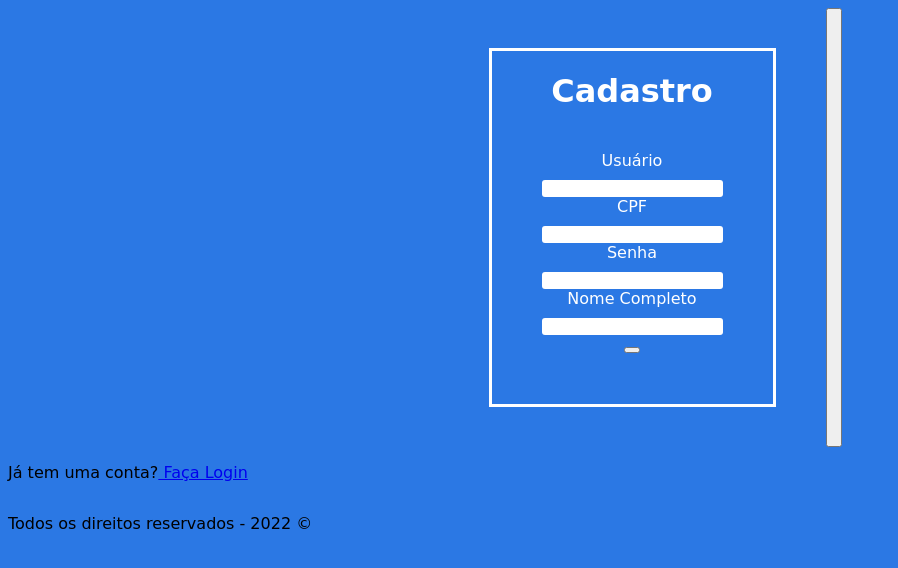
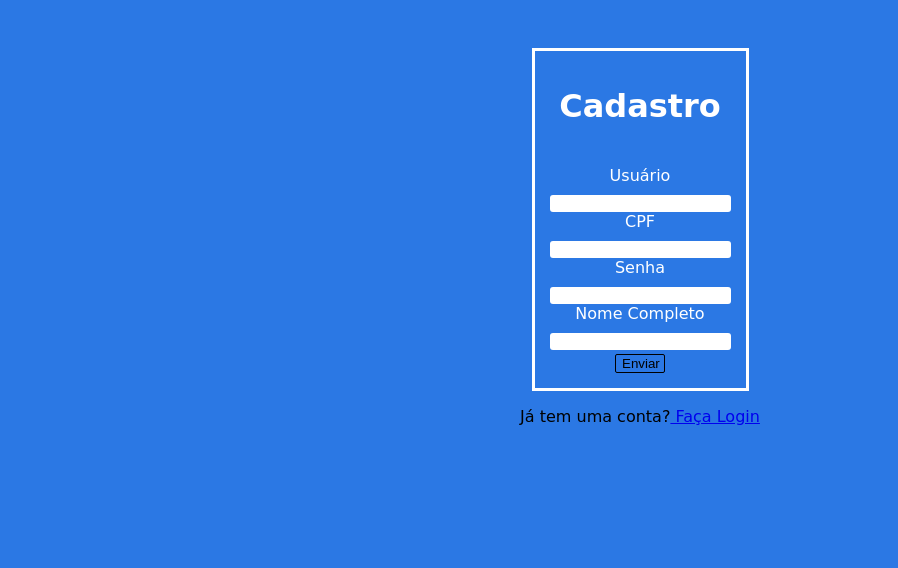
Before and after one commit to Salasario01/lojaTintas, a PHP site: page /php/cadastroClienteForm.php in a window 1280 px wide. Shown: the top 568 px of the page, without its empty margins (0-898 px from the left). Run offline with PHP 8.4, Linux system fonts and the light colour scheme.

Commit message:
Rayo Vallecano

```diff
--- a/php/cadastroClienteForm.php
+++ b/php/cadastroClienteForm.php
@@ -10,7 +10,7 @@
 <div id="alertas">
     <?php if(isset($_GET['retorno'])==true && $_GET['retorno']==0){ ?>
     <div class="alert alert-warning alert-dismissible fade show" role="alert">
-        <span>Ja existe Usuario com esse nome no, por favor tente outro Usuario !</span>
+        <span>Ja existe Usuario com esse nome, por favor tente outro Usuario !</span>
         <button type="button" class="btn-close" data-bs-dismiss="alert"></button>
     </div>
     <?php }else if(isset($_GET['retorno'])==true && $_GET['retorno']==1){ ?>
@@ -48,23 +48,15 @@
                 <input type="password" class="input">
                 <br>
                 <button type="submit" class="btn">
-
+                    Enviar
                </button>
                 </div>
-                <button type="submit" class="btn">
-
-                </button>
-                </form>
+        </form>
 
                 <p>Já tem uma conta?<a href="../php/loginForm.php"> Faça Login</a></p>
 
 
 
-        <div class="footer">
-            <footer>
-                <p>Todos os direitos reservados - 2022 &copy;</p>
-            </footer>
-        </div>
     </html>
 </body>
 </html>
--- a/style/cadastroCliente.css
+++ b/style/cadastroCliente.css
@@ -15,10 +15,7 @@ body{
     border: 3px solid #fff;
     text-align: center;
     margin-top: 5vh ;
-    margin-bottom: 5vh ;
-    margin-left: 50px ;
-    margin-right: 50px ;
-    padding: 0px 50px 50px 50px;
+    padding: 15px;
     color: #fff;
 
 }
@@ -26,6 +23,22 @@ body{
     margin-top: 10px;
     border-radius: 3px;
     border: 0px;
-    width: max-content 100px;
-    width: min-content 100px;
 }
+p{
+    text-align: center;
+}
+.btn{
+    border-radius: 2px;
+    border: 1px solid #000;
+    background-color: #2b78e4;
+    width: 50px;
+    margin-top: 4px;
+}
+.btn:hover{
+    width: 75px;
+    transition: 200ms;
+    padding: 10px;
+    background-color: #1164da;
+    border-radius: 4px;
+
+}
```
Also changed, not shown: style/cadastroFuncionarios.css (added, +8 -0 lines), style/login.css (+7 -0 lines).
